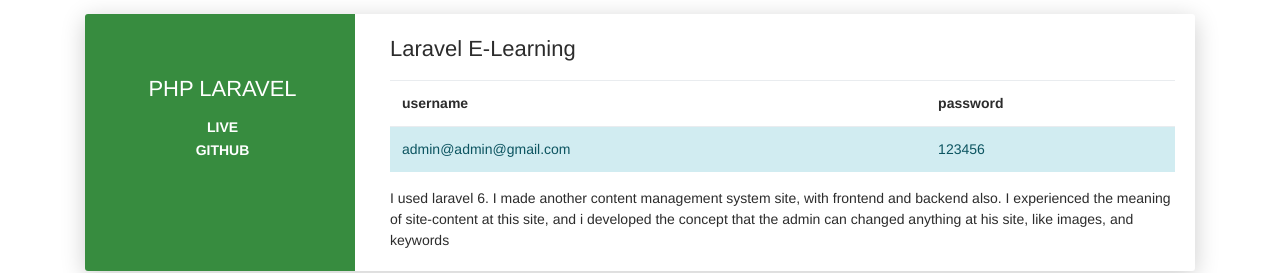
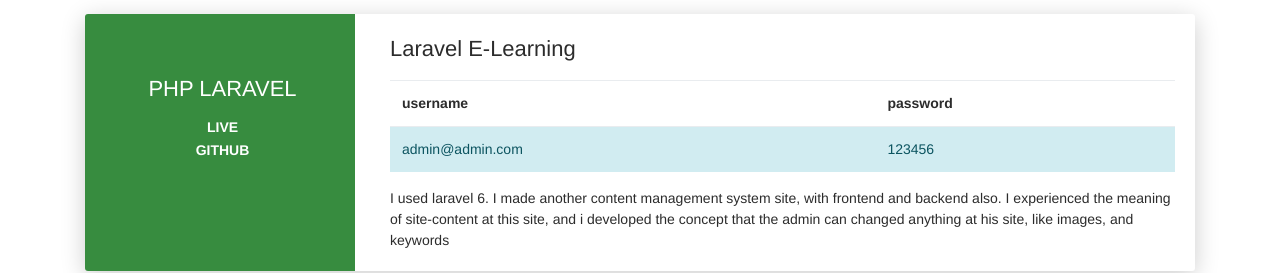
Before and after one commit to kerolesnabil/keroles_nabil_cv, a plain HTML site: page index.html in a window 1280 px wide. Shown: the part 2000-2273 px from the top of the page. Drawn offline with Linux system fonts and the light colour scheme; a web font is replaced by a local one.

Commit message:
update username

```diff
--- a/index.html
+++ b/index.html
@@ -316,7 +316,7 @@
                         <th>password</th>
                       </tr>
                       <tr>
-                        <td class="alert-info" >admin@admin@gmail.com</td>
+                        <td class="alert-info" >admin@admin.com</td>
                         <td class="alert-info" >123456</td>
                       </tr>
                     </table>
```
